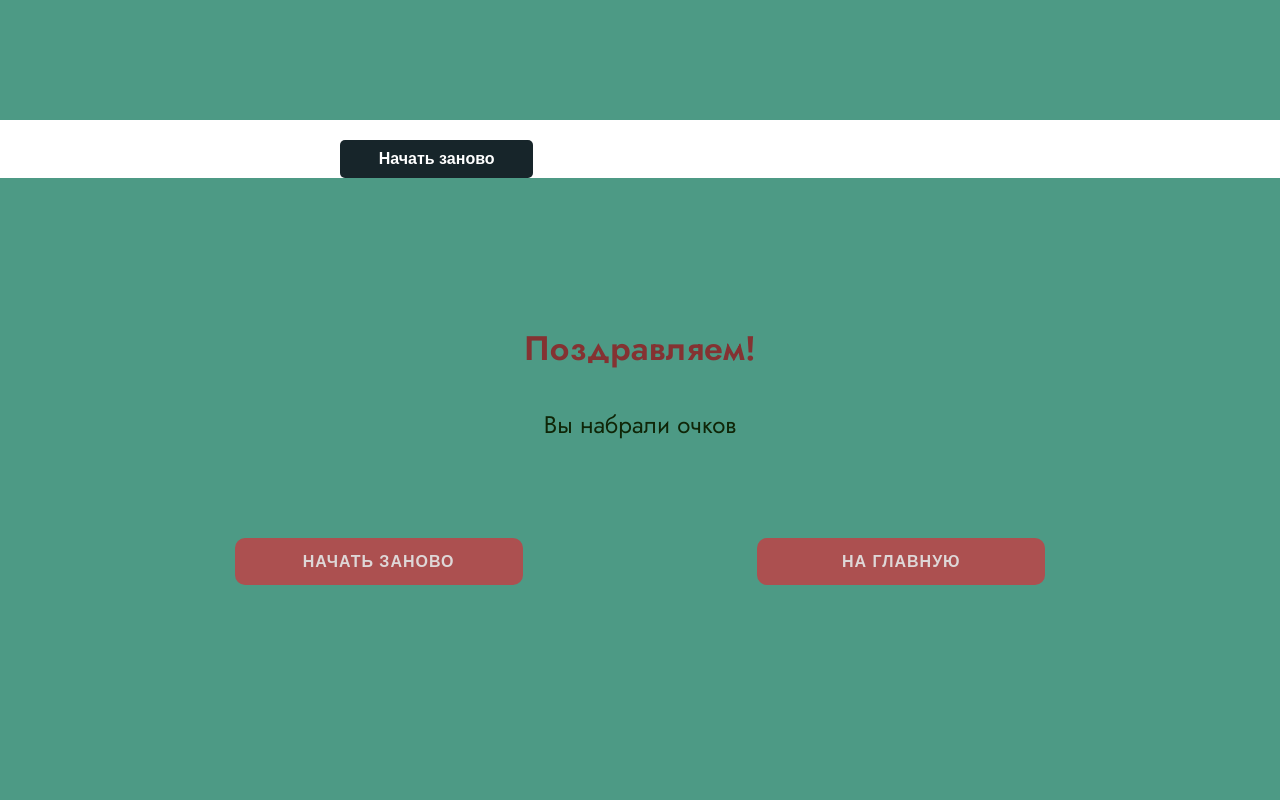
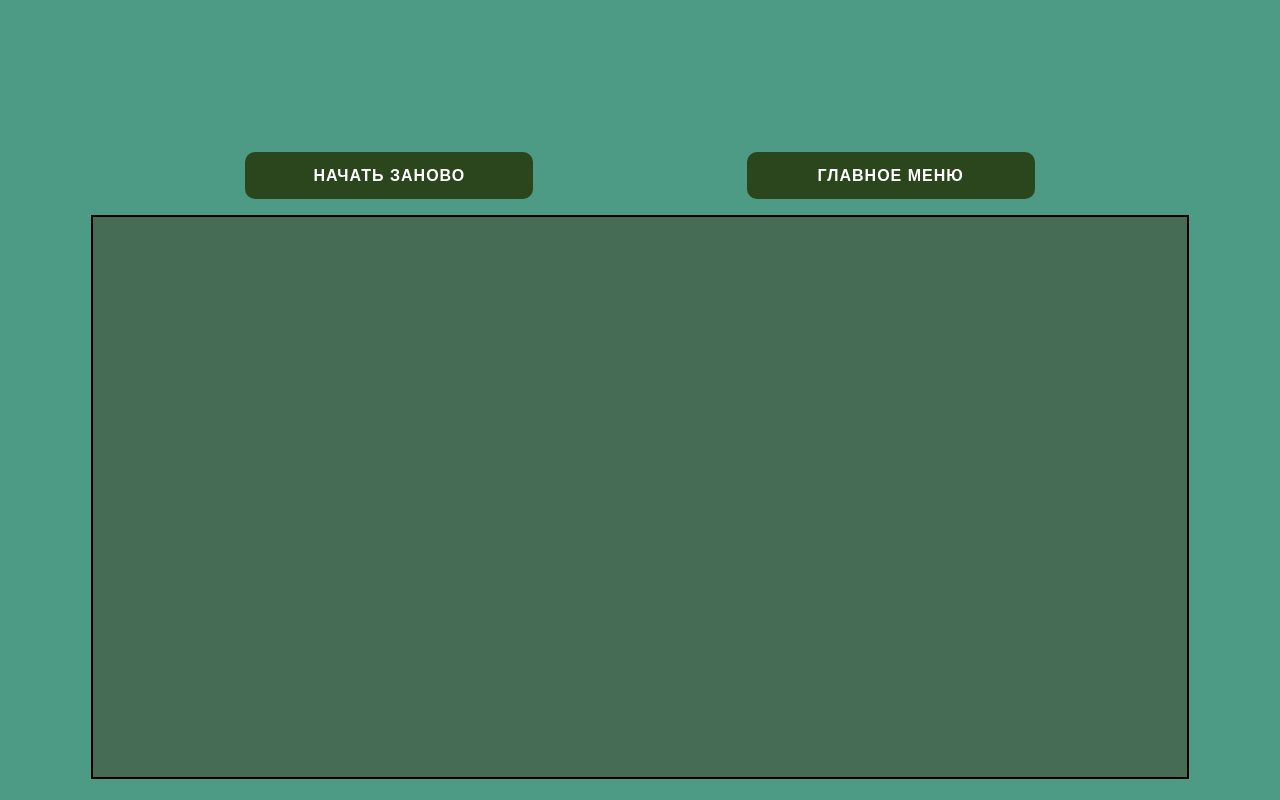
Before and after one commit to junior-hackaton/frontend-team45, a Vue app: page /congratulations-screen in a window 1280 px wide. Shown: the part 680-1480 px from the top of the page. Built offline with nearby package versions, Linux system fonts and the light colour scheme.

Commit message:
gameboard

```diff
--- a/src/components/GameArea/GameBoard.vue
+++ b/src/components/GameArea/GameBoard.vue
@@ -1,7 +1,16 @@
 <template>
-  <div class="game-board">
+  <div class="wrapper">
+    <div class="container">
+      <div class="game-board">
+        <div class="game-board__buttons">
+          <button class="game-board__button" @click="restartGame">Начать заново</button>
+          <button class="game-board__button" @click="goToMainMenu">Главное меню</button>
+        </div>
+        <div class="game-board__field">
 
-    <button @click="restartGame">Начать заново</button>
+        </div>
+      </div>
+    </div>
   </div>
 </template>
 
@@ -11,42 +20,80 @@ export default {
   methods: {
     restartGame() {
       console.log('Game restarted');
-    },
-  },
+    }
+  }
 };
 </script>
 
-<style scoped>
+<style lang="scss" scoped>
+.wrapper {
+  background-color: rgb(77, 154, 133);
+  padding: 2em;
+  height: 100vh;
+  @media screen and (max-width: 400px) {
+    padding: 1em;
+  }
+}
+.container {
+  width: 100%;
+  max-width: 1440px;
+  margin-left: auto;
+  margin-right: auto;
+  text-align: center;
+}
 .game-board {
-  display: grid;
-  grid-template-columns: repeat(3, 1fr);
-  gap: 10px;
-  max-width: 600px;
-  margin: 0 auto;
-}
-
-.game-cell {
-  display: flex;
-  align-items: center;
-  justify-content: center;
-  height: 60px;
-  background-color: #77a1b5;
-  color: #fff;
-  font-size: 18px;
-  font-weight: bold;
-  border-radius: 5px;
-  cursor: pointer;
-}
-
-button {
-  margin-top: 20px;
-  padding: 10px 20px;
-  font-size: 16px;
-  font-weight: bold;
-  background-color: #17252a;
-  color: #fff;
-  border: none;
-  border-radius: 5px;
-  cursor: pointer;
+  &__buttons {
+    display: flex;
+    justify-content: space-evenly;
+    @media screen and (max-width: 650px) {
+      flex-direction: column-reverse;
+      align-items: center;
+    }
+  }
+  &__button {
+    cursor: pointer;
+    max-width: 18em;
+    width: 100%;
+    color: lighten(rgb(172, 80, 80), 80%);
+    font-size: 16px;
+    line-height: 45px;
+    position: relative;
+    text-transform: uppercase;
+    border: none;
+    border-radius: 10px;
+    background-color: rgb(43 70 29);
+    font-weight: 900;
+    letter-spacing: 1px;
+    white-space: nowrap;
+    margin-bottom: 1em;
+    &:first-child {
+      @media screen and (max-width: 680px) {
+        margin-bottom: 1em;
+      }
+      @media screen and (max-width: 400px) {
+        margin-bottom: 0.6em;
+      }
+    }
+    &:hover {
+      color: rgb(140, 148, 128);
+      text-shadow: -1px -1px 0 (rgb(172, 80, 80), 9.5%);
+      transition: all 0.3s linear;
+    }
+    @media screen and (max-width: 630px) {
+      font-size: 14px;
+    }
+  }
+  &__field {
+    width: 90%;
+    max-width: 80em;
+    margin-left: auto;
+    margin-right: auto;
+    height: 35em;
+    background-color: rgb(71, 108, 86);
+    border: 2px solid #000;
+    @media screen and (max-width: 1030px) {
+      max-height: 30em;
+    }
+  }
 }
 </style>
--- a/src/components/GameArea/GameScreen.vue
+++ b/src/components/GameArea/GameScreen.vue
@@ -1,3 +1,5 @@
+
+
 <template>
   <div>
     <div class="wrapper">
@@ -226,7 +228,6 @@ export default {
     background-color: rgb(172, 80, 80);
     font-weight: 900;
     letter-spacing: 1px;
-    transition: all 150ms linear;
     white-space: nowrap;
     &:first-child {
       @media screen and (max-width: 680px) {
@@ -240,8 +241,7 @@ export default {
     &:hover {
       background: (rgb(172, 80, 80), 1.5%);
       color: lighten(rgb(172, 80, 80), 18%);
-      text-decoration: none;
-      text-shadow: -1px -1px 0 (rgb(172, 80, 80), 9.5%);
+        text-shadow: -1px -1px 0 (rgb(172, 80, 80), 9.5%);
       transition: all 250ms linear;
     }
     @media screen and (max-width: 630px) {
```
